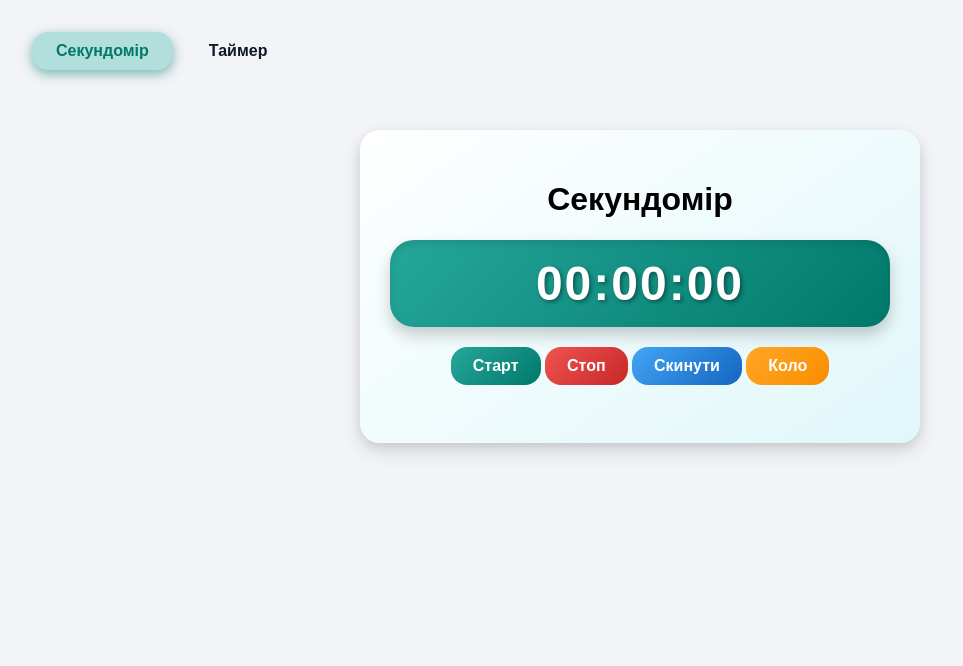
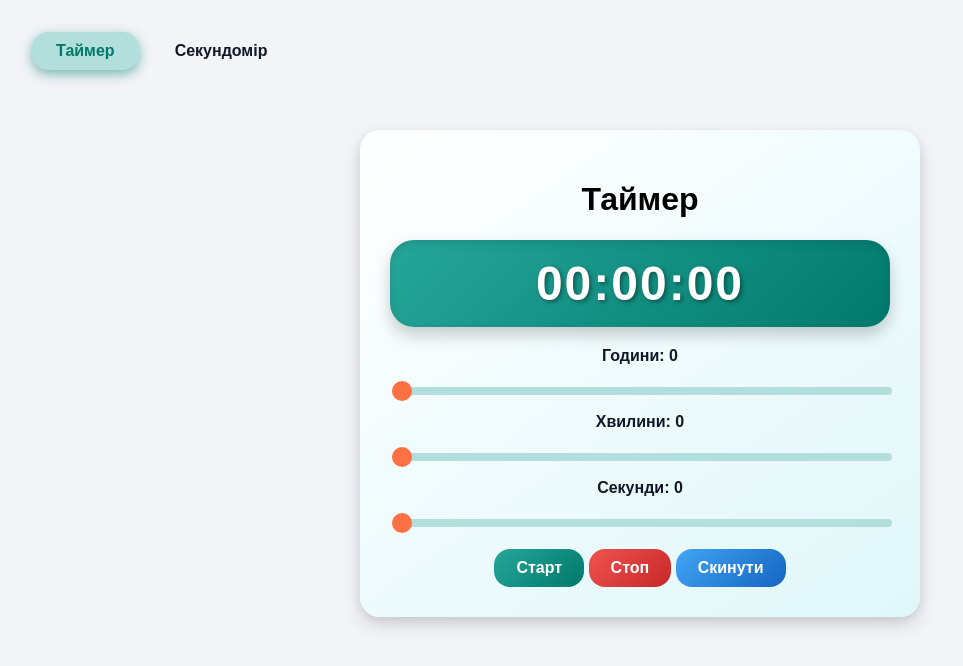
Before and after one commit to Dmytro-Kaniuchok/timer, a plain HTML site: page index.html in a window 1280 px wide. Shown: the whole page, without its empty margins (0-963 px from the left). Drawn offline with Linux system fonts and the light colour scheme.

Commit message:
add README and fix pages

```diff
--- a/index.html
+++ b/index.html
@@ -9,14 +9,14 @@
   <body>
     <!-- Вкладки -->
     <div class="tabs">
-      <button id="showStopwatch" class="tab-btn active">Секундомір</button>
-      <button id="showCountdown" class="tab-btn">Таймер</button>
+      <button id="showCountdown" class="tab-btn active">Таймер</button>
+      <button id="showStopwatch" class="tab-btn">Секундомір</button>
     </div>
 
     <!-- Секундомір -->
-    <div class="container active" id="stopwatchContainer">
+    <div class="container" id="stopwatchContainer">
       <h1>Секундомір</h1>
-      <div id="display">00:00</div>
+      <div id="display">00:00:00</div>
       <div class="buttons">
         <button id="startBtn">Старт</button>
         <button id="stopBtn">Стоп</button>
@@ -27,7 +27,7 @@
     </div>
 
     <!-- Таймер -->
-    <div class="container" id="countdownContainer">
+    <div class="container active" id="countdownContainer">
       <div id="countdownMessage">Час вийшов! ⏰</div>
       <h1>Таймер</h1>
       <div id="countdownDisplay">00:00:00</div>
```
Also changed, not shown: 1 other file.
